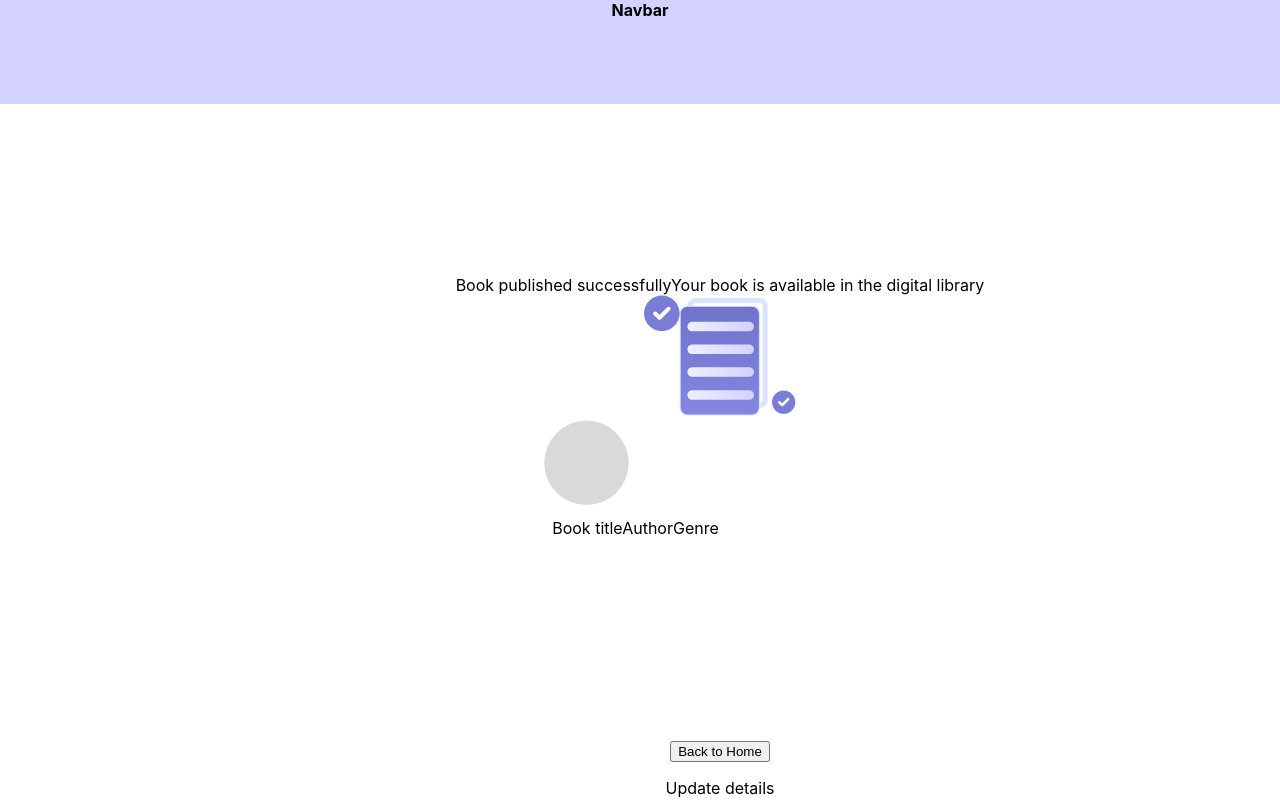
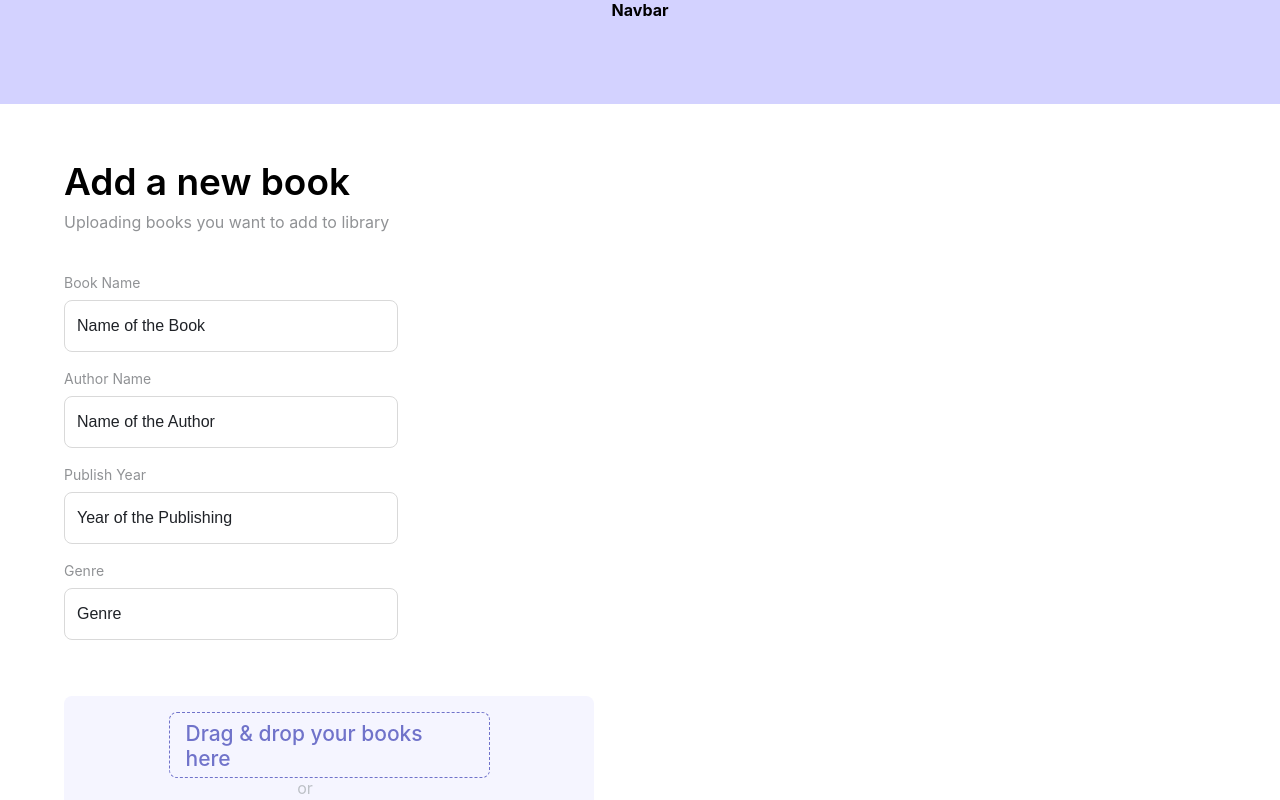
Before and after one commit to donjoshi/v-lib, a React (Create React App) app: page / in a window 1280 px wide. Shown: the top 800 px of the page. Built offline with nearby package versions, Linux system fonts and the light colour scheme.

Commit message:
committed

```diff
--- a/src/App.js
+++ b/src/App.js
@@ -13,7 +13,7 @@
       <Navbar />
 
       <Routes>
-        <Route path="/" element={<AdminPdfUpload3/>} />
+        <Route path="/" element={<AdminPdfUpload2/>} />
         {/* <Route path="/admin-pdf-upload-2" element={<AdminPdfUpload2/>} /> */}
       </Routes>
 
--- a/src/pages/admin-pdf-upload-2/index.jsx
+++ b/src/pages/admin-pdf-upload-2/index.jsx
@@ -13,6 +13,7 @@
     const [loading, setLoading] = useState(false);
     const [error, setError] = useState(null);
     const navigate = useNavigate();
+
 
 
     function handleChange(event) {
```
